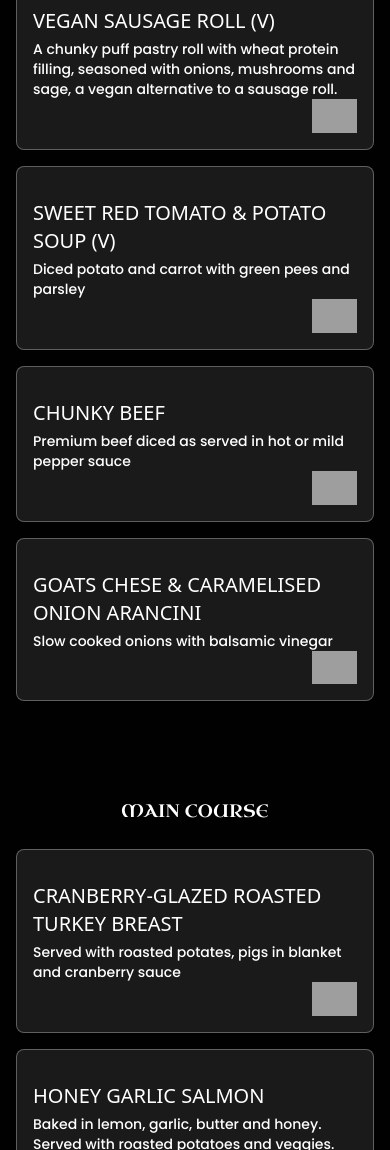
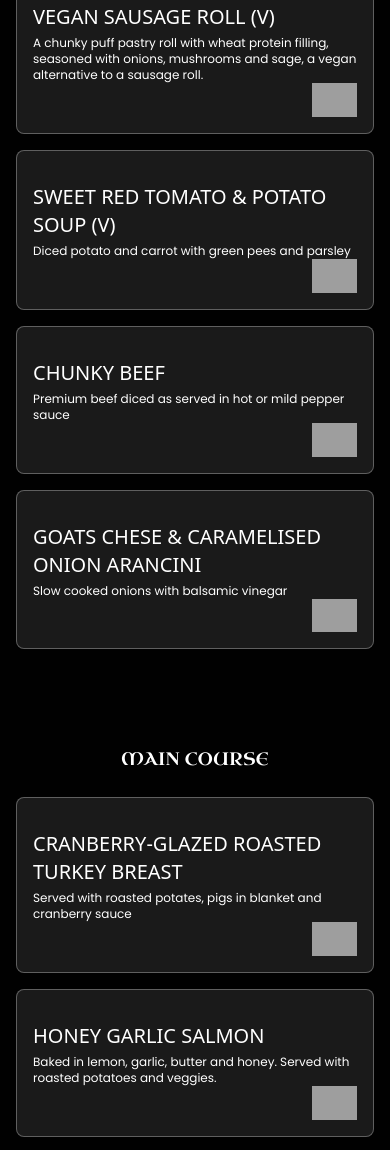
Before and after one commit to Olabode-cmd/christmas, a plain HTML site: page index.html in a window 390 px wide. Shown: the part 850-2000 px from the top of the page. Drawn offline with nearby package versions, Linux system fonts and the light colour scheme; grey boxes are pictures that could not be loaded.

Commit message:
text fix

```diff
--- a/index.html
+++ b/index.html
@@ -87,7 +87,7 @@
                     <div data-aos="fade-up" data-aos-duration="900" class="flex flex-col justify-between pt-8 pb-4 px-4 rounded-lg bg-white/10 backdrop-blur-md border border-white/30 hover:bg-amber-600 duration-300">
                         <div>
                             <h4 class="text-xl font-medium uppercase">Hot Tiger King Prawn</h4>
-                            <p class="font-medium text-sm mt-1">With Chili, garlic, herb, and butter</p>
+                            <p class="md:font-medium text-xs md:text-sm mt-1">With Chili, garlic, herb, and butter</p>
                         </div>
 
                         <div class="flex justify-end">
@@ -99,7 +99,7 @@
                         class="flex flex-col justify-between pt-8 pb-4 px-4 rounded-lg bg-white/10 backdrop-blur-md border border-white/30 hover:bg-amber-600 duration-300">
                         <div>
                             <h4 class="text-xl font-medium uppercase">vegan sausage roll (v)</h4>
-                            <p class="font-medium text-sm mt-1">A chunky puff pastry roll with wheat protein filling, seasoned with onions, mushrooms and
+                            <p class="md:font-medium text-xs md:text-sm mt-1">A chunky puff pastry roll with wheat protein filling, seasoned with onions, mushrooms and
                                 sage, a vegan alternative to a sausage roll.</p>
                         </div>
 
@@ -112,7 +112,7 @@
                         class="flex flex-col justify-between pt-8 pb-4 px-4 rounded-lg bg-white/10 backdrop-blur-md border border-white/30 hover:bg-amber-600 duration-300">
                         <div>
                             <h4 class="text-xl font-medium uppercase">sweet red tomato & potato soup (v)</h4>
-                            <p class="font-medium text-sm mt-1">Diced potato and carrot with green pees and parsley</p>
+                            <p class="md:font-medium text-xs md:text-sm mt-1">Diced potato and carrot with green pees and parsley</p>
                         </div>
 
                         <div class="flex justify-end">
@@ -124,7 +124,7 @@
                         class="flex flex-col justify-between pt-8 pb-4 px-4 rounded-lg bg-white/10 backdrop-blur-md border border-white/30 hover:bg-amber-600 duration-300">
                         <div>
                             <h4 class="text-xl font-medium uppercase">chunky beef</h4>
-                            <p class="font-medium text-sm mt-1">Premium beef diced as served in hot or mild pepper sauce</p>
+                            <p class="md:font-medium text-xs md:text-sm mt-1">Premium beef diced as served in hot or mild pepper sauce</p>
                         </div>
 
                         <div class="flex justify-end">
@@ -136,7 +136,7 @@
                         class="flex flex-col justify-between pt-8 pb-4 px-4 rounded-lg bg-white/10 backdrop-blur-md border border-white/30 hover:bg-amber-600 duration-300">
                         <div>
                             <h4 class="text-xl font-medium uppercase">goats chese & caramelised onion arancini</h4>
-                            <p class="font-medium text-sm mt-1">Slow cooked onions with balsamic vinegar</p>
+                            <p class="md:font-medium text-xs md:text-sm mt-1">Slow cooked onions with balsamic vinegar</p>
                         </div>
 
                         <div class="flex justify-end">
@@ -153,7 +153,7 @@
                     <div data-aos="fade-up" data-aos-duration="700" class="flex flex-col justify-between pt-8 pb-4 px-4 rounded-lg bg-white/10 backdrop-blur-md border border-white/30 hover:bg-amber-600 duration-300">
                         <div>
                             <h4 class="text-xl font-medium uppercase">cranberry-glazed roasted turkey breast</h4>
-                            <p class="font-medium text-sm mt-1">Served with roasted potates, pigs in blanket and cranberry sauce</p>
+                            <p class="md:font-medium text-xs md:text-sm mt-1">Served with roasted potates, pigs in blanket and cranberry sauce</p>
                         </div>
 
                         <div class="flex justify-end">
@@ -165,7 +165,7 @@
                         class="flex flex-col justify-between pt-8 pb-4 px-4 rounded-lg bg-white/10 backdrop-blur-md border border-white/30 hover:bg-amber-600 duration-300">
                         <div>
                             <h4 class="text-xl font-medium uppercase">honey garlic salmon</h4>
-                            <p class="font-medium text-sm mt-1">Baked in lemon, garlic, butter and honey. Served with roasted potatoes and veggies.</p>
+                            <p class="md:font-medium text-xs md:text-sm mt-1">Baked in lemon, garlic, butter and honey. Served with roasted potatoes and veggies.</p>
                         </div>
 
                         <div class="flex justify-end">
@@ -177,7 +177,7 @@
                         class="flex flex-col justify-between pt-8 pb-4 px-4 rounded-lg bg-white/10 backdrop-blur-md border border-white/30 hover:bg-amber-600 duration-300">
                         <div>
                             <h4 class="text-xl font-medium uppercase">creamy courgette lasagna (v)</h4>
-                            <p class="font-medium text-sm mt-1">
+                            <p class="md:font-medium text-xs md:text-sm mt-1">
                                 Vegetarian lasagne bursting with spinach, courgettes held together with a creamy
                                 mascarpone sauce
                             </p>
@@ -192,7 +192,7 @@
                         class="flex flex-col justify-between pt-8 pb-4 px-4 rounded-lg bg-white/10 backdrop-blur-md border border-white/30 hover:bg-amber-600 duration-300">
                         <div>
                             <h4 class="text-xl font-medium uppercase">jollof rice</h4>
-                            <p class="font-medium text-sm mt-1">
+                            <p class="md:font-medium text-xs md:text-sm mt-1">
                                 CR1 Jollof rice served with a choice of chicken wings. beef or plantain
                             </p>
                         </div>
```
